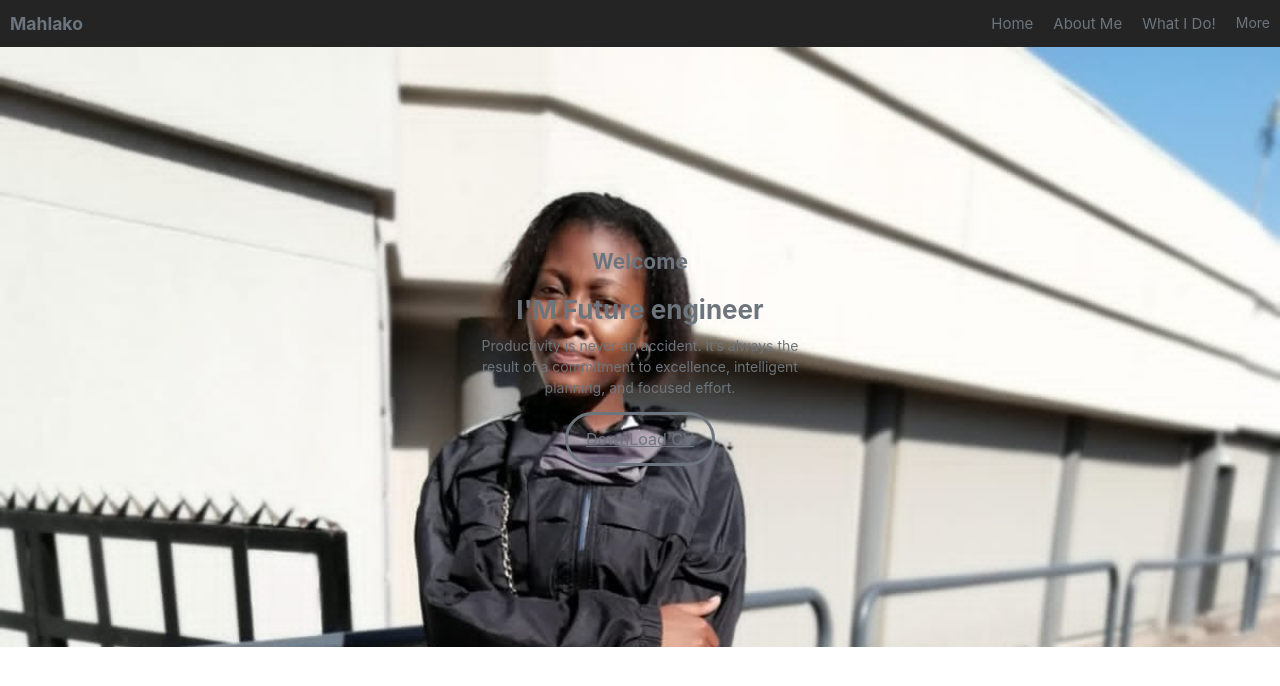
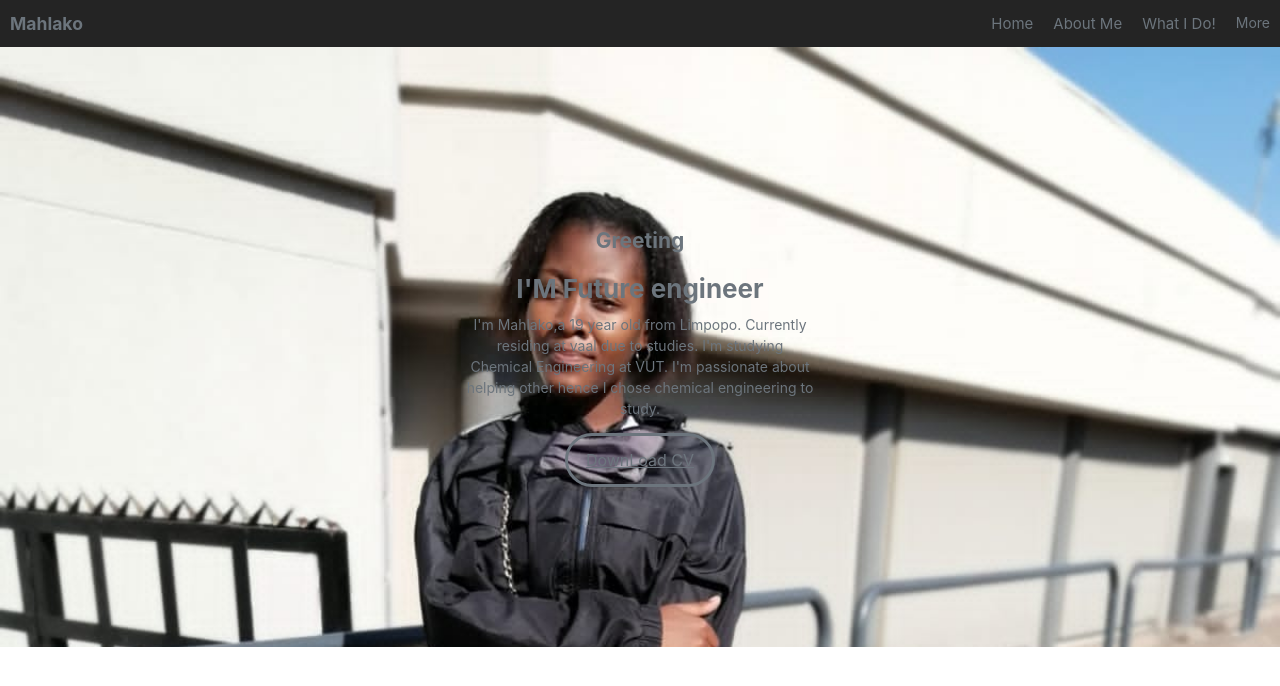
Before and after one commit to Mulelur/Mahlako, a React (Create React App) app: page / in a window 1280 px wide. Shown: the top 686 px of the page. Built offline with nearby package versions, Linux system fonts and the light colour scheme.

Commit message:
edit home

```diff
--- a/src/container/home/sectionHeader.js
+++ b/src/container/home/sectionHeader.js
@@ -6,11 +6,12 @@ export default function SectionHeaderContainer() {
   return (
     <SectionHeader>
       <SectionHeader.Container>
-        <SectionHeader.Heading4>Welcome</SectionHeader.Heading4>
+        <SectionHeader.Heading4> Greeting</SectionHeader.Heading4>
         <SectionHeader.Heading1>I'M Future engineer</SectionHeader.Heading1>
         <SectionHeader.Text>
-          Productivity is never an accident. It’s always the result of a
-          commitment to excellence, intelligent planning, and focused effort.
+          I'm Mahlako,a 19 year old from Limpopo. Currently residing at vaal due
+          to studies. I'm studying Chemical Engineering at VUT. I'm passionate
+          about helping other hence I chose chemical engineering to study.
         </SectionHeader.Text>
         <SectionHeader.Download href={cv} target="_blank">
           DownLoad CV
```
